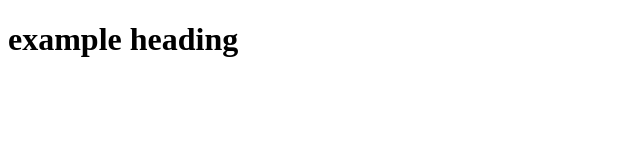
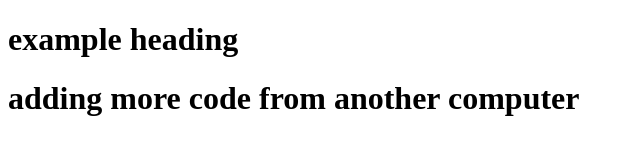
Before and after one commit to ybBSE/demo, a plain HTML site: page index.html in a window 1280 px wide. Shown: the whole page, without its empty margins (0-640 px from the left). Drawn offline with Linux system fonts and the light colour scheme.

Commit message:
added heading into index.html

```diff
--- a/index.html
+++ b/index.html
@@ -7,5 +7,6 @@
 </head>
 <body>
     <h1>example heading</h1>
+    <h1>adding more code from another computer</h1>
 </body>
 </html>
```
